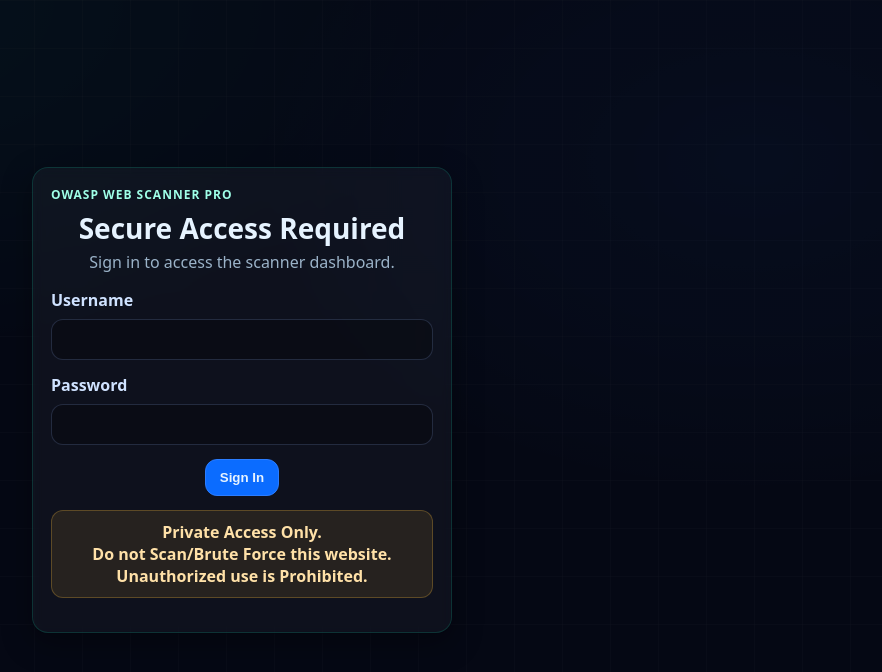
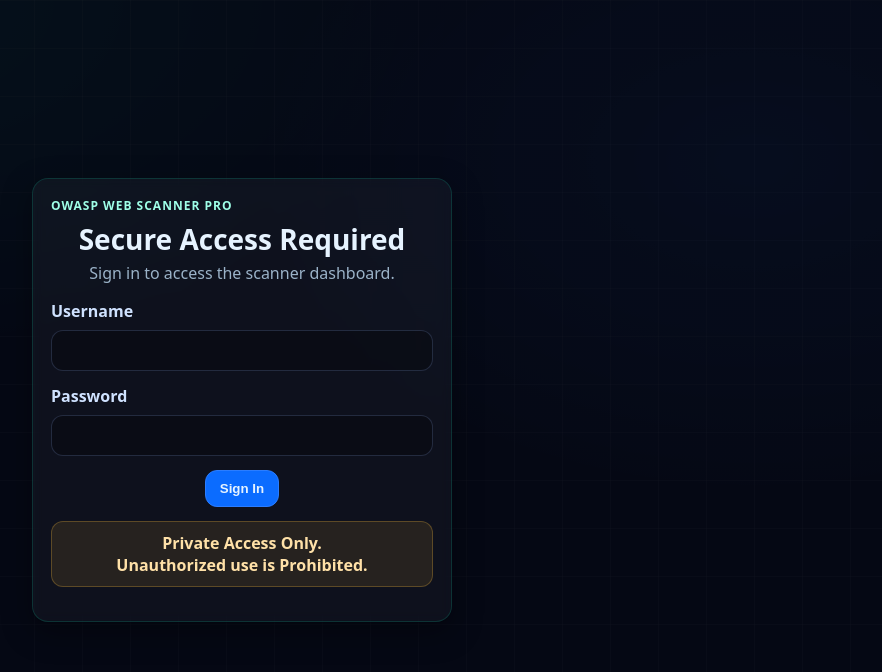
Before and after one commit to k2307/owasp-web-scanner-pro, a Flask app: page / in a window 1280 px wide. Shown: the top 672 px of the page, without its empty margins (398-1280 px from the left). Run offline with Flask 3, Linux system fonts and the light colour scheme.

Commit message:
frontend update

```diff
--- a/templates/index.html
+++ b/templates/index.html
@@ -35,7 +35,6 @@
 
       <p class="disclaim">
         Private Access Only.<br>
-        Do not Scan/Brute Force this website.<br>
         Unauthorized use is Prohibited.
       </p>
     </form>
```
